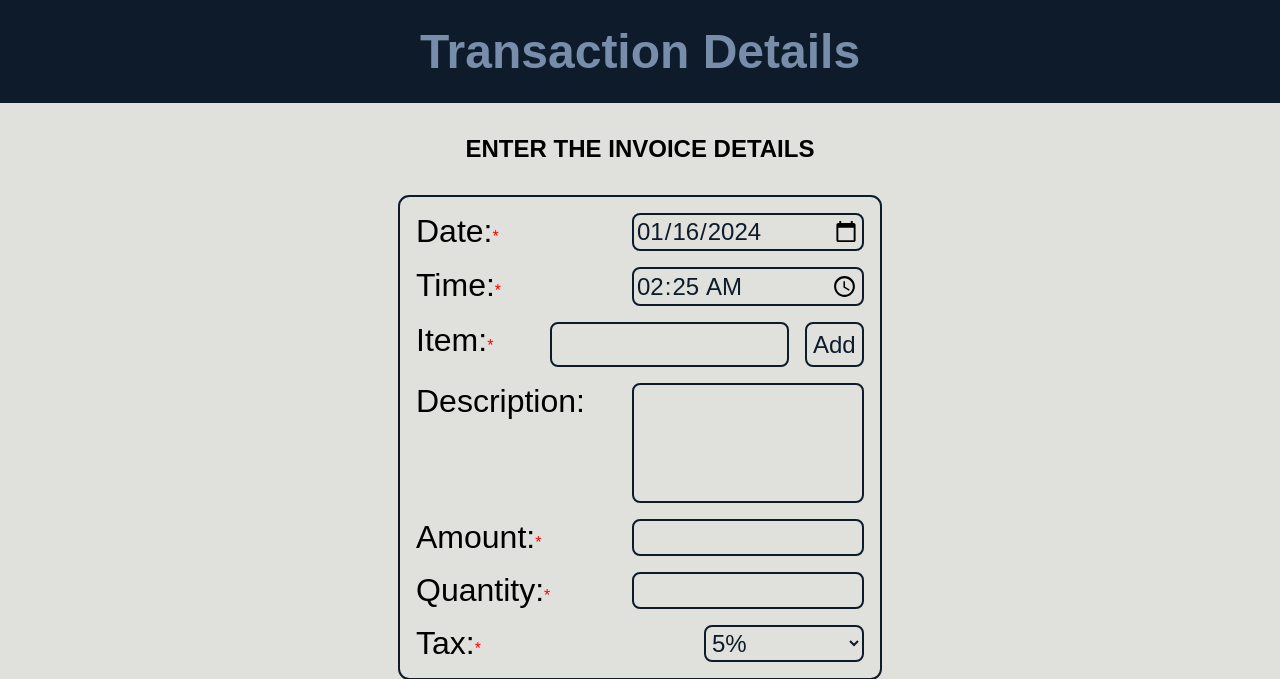
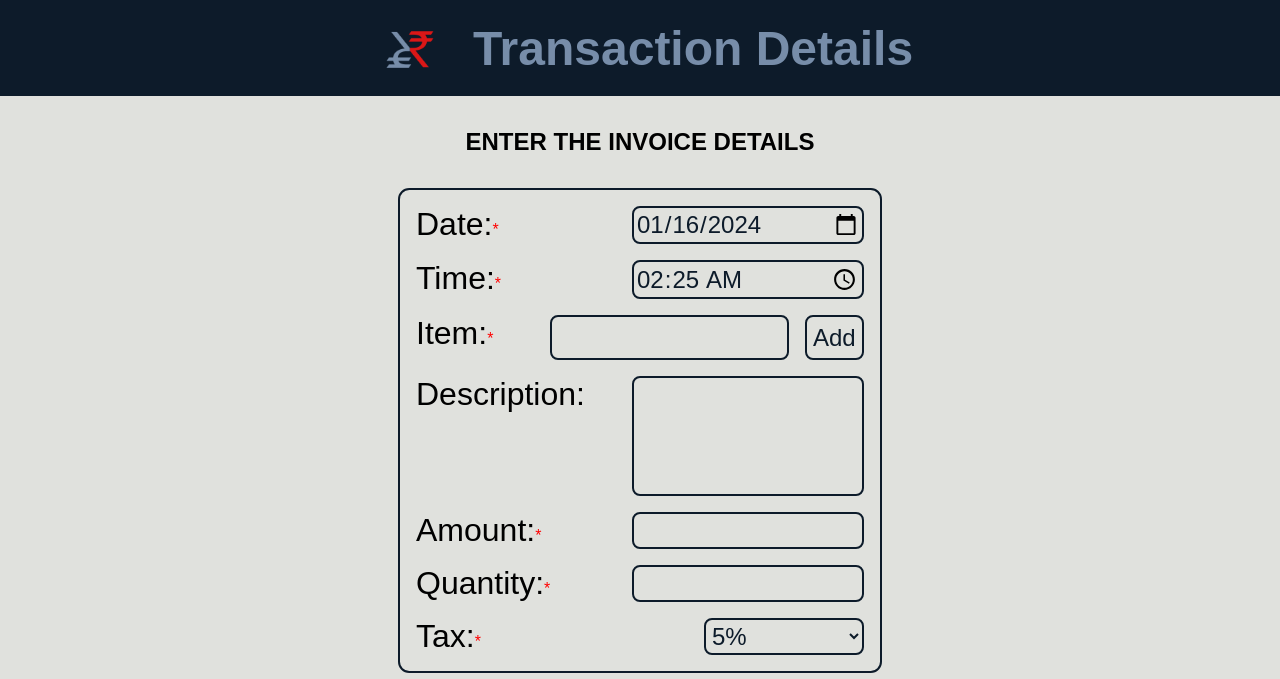
Before and after one commit to shreyas-078/invoice-generator, a Flask app: template templates/default.html in a window 1280 px wide. Shown: the top 679 px of the page. Run offline with Flask 3, Linux system fonts and the light colour scheme; the template is opened without the code that fills it, so the values that code supplies are empty; parts of the project's set-up code (start-up, migrations or seed data) failed here and were passed over; some web fonts are replaced.

Commit message:
Basic Frontend Implementation Complete

```diff
--- a/app.py
+++ b/app.py
@@ -1,3 +1,5 @@
+import datetime
+from turtle import color
 from click import clear
 from flask import Flask, render_template, request, jsonify, Response  # Backend Server
 from reportlab.lib.pagesizes import letter  # To create a new document with a template
@@ -23,7 +25,7 @@ app = Flask(__name__, static_folder="static", static_url_path="/static")
 
 store_name = ""
 store_phone = ""
-store_address = ""
+store_address = "Billing Address: "
 store_gstin = ""
 
 store_transactions = []
@@ -40,6 +42,14 @@ def create_paragraph(text, style):
 # Homepage
 @app.route("/")
 def home():
+    global store_address, store_gstin, store_name, store_phone, store_transactions, shop_logo_path
+    store_name = ""
+    store_phone = ""
+    store_address = "Billing Address: "
+    store_gstin = ""
+
+    store_transactions = []
+    shop_logo_path = ""  # Store Logo Path
     return render_template("index.html")
 
 
@@ -50,7 +60,7 @@ def template_1():
     doc = SimpleDocTemplate(
         "invoices/template-1-invoice.pdf",
         pagesize=letter,
-        topMargin=0,
+        topMargin=-30,
         leftMargin=50,
         bottomMargin=0,
     )
@@ -60,11 +70,11 @@ def template_1():
         name="Heading",
         fontWeight="bold",
         fontName="Helvetica",
-        fontSize=20,
+        fontSize=32,
         textColor=colors.black,
         spaceAfter=20,
         alignment=1,
-        leading=25,
+        leading=40,
     )
 
     # Style for normal text
@@ -78,12 +88,22 @@ def template_1():
         alignment=0,
     )
 
+    subheading_style = ParagraphStyle(
+        name="Subheading-Text",
+        fontName="Times-Roman",
+        fontSize=15,
+        textColor=colors.black,
+        alignment=0,
+    )
+
     shop_logo = Image(
-        shop_logo_path, width=60, height=60
+        shop_logo_path, width=80, height=60
     )  # Creating an image and Adjusting width and height as needed
 
-    shop_header = ""
+    shop_header = store_name
     shop_header_paragraph = create_paragraph(shop_header, top_heading_style)
+
+    shop_address_paragraph = create_paragraph(store_address, subheading_style)
 
     table_style = TableStyle(
         [
@@ -93,9 +113,22 @@ def template_1():
         ]
     )
 
-    table = [[shop_logo, shop_header_paragraph]]
-    col_widths = [60, None]
-    college_header_table = Table(table, colWidths=col_widths, rowHeights=[100])
+    datetime_arr = [f"Date: {date}", f"Time: {time}"]
+
+    datetime_table = Table(
+        datetime_arr,
+        colWidths=[100, 100],
+        rowHeights=[20, 20],
+    )
+
+    datetime_table.setStyle(table_style)
+
+    table = [
+        [shop_logo, shop_header_paragraph],
+        [shop_address_paragraph, datetime_table],
+    ]
+    col_widths = [130, None]
+    college_header_table = Table(table, colWidths=col_widths, rowHeights=[150, 50])
 
     college_header_table.setStyle(table_style)
     story.append(college_header_table)
@@ -107,8 +140,8 @@ def template_1():
 def default_post():
     global store_name, store_address, store_phone, store_gstin
     data = request.get_json()
-    store_address = data.get("address")
-    store_name = data.get("name")
+    store_address += data.get("address")
+    store_name = data.get("shopName")
     store_phone = data.get("phNo")
     store_gstin = data.get("gstin")
     return jsonify({"message": "Successful Upload of Data"})
@@ -116,7 +149,6 @@ def default_post():
 
 @app.route("/default-page", methods=["GET"])
 def default_get():
-    global store_address, store_gstin, store_name, store_phone
     if store_phone == store_gstin == store_address == store_name == "":
         return "<h1 style='text-align: center; font-family: Arial, sans-serif; width:100%;'>An Error Occured, this could happen if you try to load the default page without providing store details.<h1>"
     return render_template("default.html")
@@ -140,9 +172,9 @@ def upload_transaction():
 def upload_file_handler():
     global shop_logo_path
     data = request.files["file"]
-    upload_path = os.path.join(os.getcwd(), f"temp")
+    upload_path = os.path.join(os.getcwd(), f"uploads")
     data.save(os.path.join(upload_path, data.filename))
-    shop_logo_path = f"temp/{data.filename}"
+    shop_logo_path = f"uploads/{data.filename}"
     return jsonify({"message": "File Uploaded Successfully"})
 
 
@@ -161,4 +193,5 @@ def clear_folders(folder):
 if __name__ == "__main__":
     clear_folders("./invoices")
     clear_folders("./temp")
+    clear_folders("./uploads")
     app.run("0.0.0.0", port=6969)
--- a/static/css/default-style.css
+++ b/static/css/default-style.css
@@ -8,6 +8,23 @@
   --body-bg: #e0e1dd;
   --heading-bg: #0d1b2a;
   --heading-text: #778da9;
+}
+
+.heading-header {
+  margin: 0;
+  display: flex;
+  flex-direction: row;
+  gap: 1rem;
+  background-color: var(--heading-bg);
+  width: 100%;
+  justify-content: center;
+  align-items: center;
+  height: 6rem;
+}
+
+.heading-header img {
+  width: 90px;
+  height: 90px;
 }
 
 body {
@@ -33,11 +50,8 @@ body {
 
 h1 {
   font-size: 3rem;
-  background-color: var(--heading-bg);
-  width: 100%;
   text-align: center;
   margin: 0;
-  padding: 1.5rem;
   color: var(--heading-text);
 }
 
@@ -118,6 +132,11 @@ textarea {
   width: 65%;
 }
 
+#preview-embed {
+  height: 580px;
+  width: 420px;
+}
+
 .tax-input {
   font-size: 1.5rem;
   width: 10%;
--- a/static/js/default-script.js
+++ b/static/js/default-script.js
@@ -1,5 +1,3 @@
-// Add Edit Feature for every item
-
 const addButton = document.getElementById("add");
 const itemsList = document.getElementById("list-of-items");
 const dateSelector = document.getElementById("date-selector");
@@ -57,6 +55,7 @@ function addItemToList() {
   let itemDescription = document.getElementById("description").value;
   const itemAmount = document.getElementById("amount").value;
   const itemQuantity = document.getElementById("quantity").value;
+  emptyItemsHelper.classList.add("invisible");
 
   if (!isNaN(parseInt(itemName.charAt(0)))) {
     itemNameHelper.textContent = "Invalid Item Name.";
--- a/templates/default.html
+++ b/templates/default.html
@@ -11,7 +11,11 @@
 </head>
 
 <body>
-  <h1>Transaction Details</h1>
+  <div class="heading-header">
+    <img src="../static/assets/images/blue_red.png" alt="logo-pic">
+    <h1>Transaction Details</h1>
+  </div>
+
   <h2>ENTER THE INVOICE DETAILS</h2>
   <div id="main-div">
 
@@ -75,7 +79,7 @@
     <div id="preview-block">
       <button type="button" id="preview">Preview</button>
       <p id="empty-items-helper" class="invisible important">Add Some Items to get started!</p>
-      <embed type="application/pdf" src="" width="500" height="200" class="invisible" id="preview-embed">
+      <embed type="application/pdf" src="" class="invisible" id="preview-embed">
       <div id="pdf-container"></div>
     </div>
   </div>
```
Also changed, not shown: invoices/README.md, static/assets/images/blue_red.png (added), static/assets/images/blue_white.png (added), static/assets/images/red_white.png (added), uploads/README.md (added), 1 other file.
